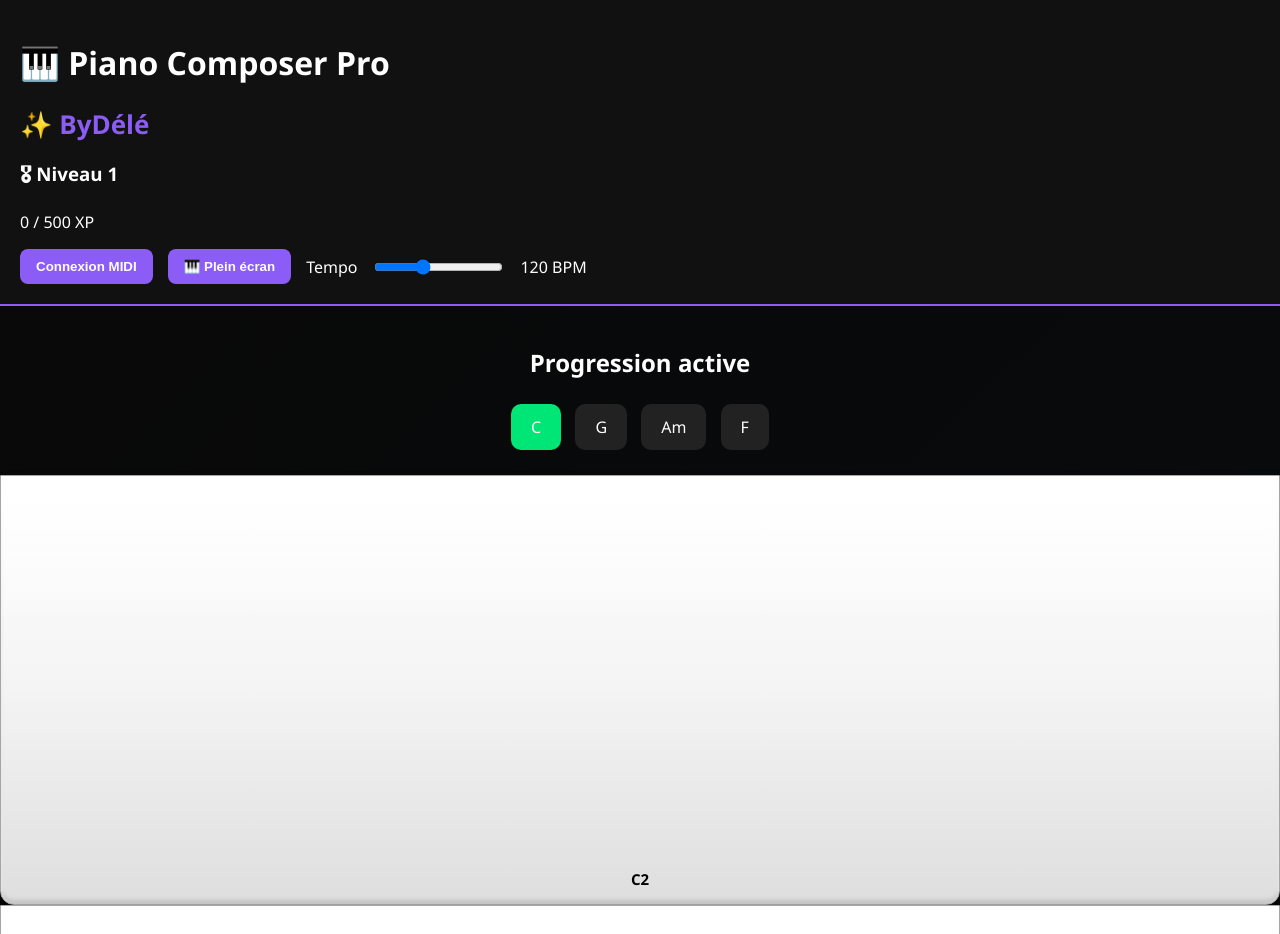
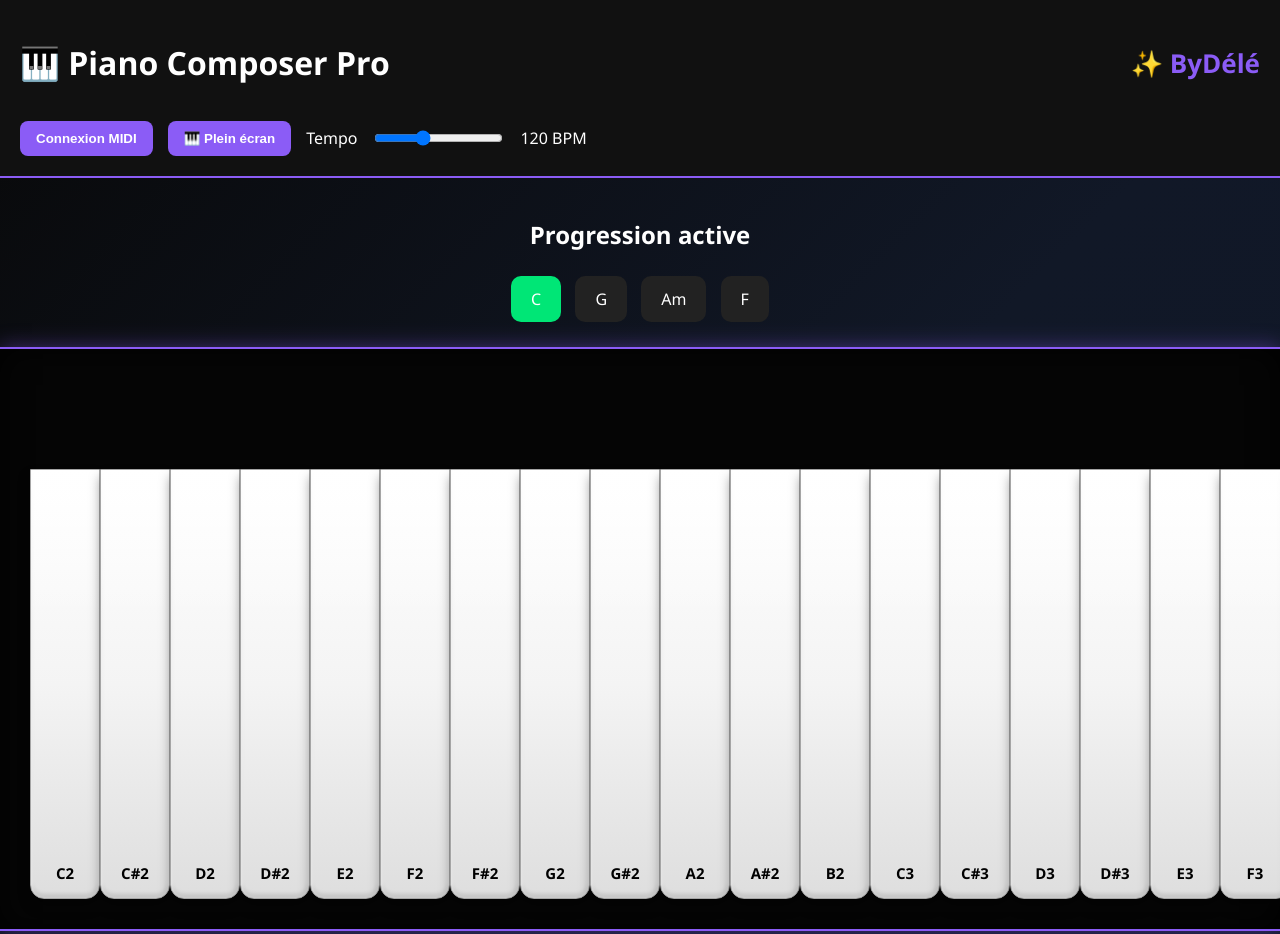
Before and after one commit to Kodjoo228/Keyboard26, a plain HTML site: page index.html in a window 1280 px wide. Shown: the top 934 px of the page. Drawn offline with Linux system fonts and the light colour scheme.

Commit message:
Update index.html

```diff
--- a/index.html
+++ b/index.html
@@ -1,47 +1,36 @@
 <!DOCTYPE html>
 <html lang="fr">
+
 <head>
-<meta charset="UTF-8">
-<meta name="viewport" content="width=device-width, initial-scale=1.0">
-<title>Piano Composer Pro</title>
 
-<link rel="stylesheet" href="styles.css">
+    <meta charset="UTF-8">
+
+    <meta
+        name="viewport"
+        content="width=device-width, initial-scale=1.0">
+
+    <title>
+        Piano Composer Pro ByDélé
+    </title>
+
+    <link
+        rel="stylesheet"
+        href="styles.css">
 
 </head>
+
 <body>
 
 <header>
 
-    <div class="topBar">
+    <div class="logoBar">
 
-        <div class="titleBlock">
+        <h1>
+            🎹 Piano Composer Pro
+        </h1>
 
-            <h1>🎹 Piano Composer Pro</h1>
-
-            <div class="signature">
-                ✨ ByDélé
-            </div>
-
-        </div>
-
-        <div class="playerStatus">
-
-            <h3 id="playerLevel">
-                🎖 Niveau 1
-            </h3>
-
-            <div class="headerXpBar">
-
-                <div id="headerXpFill"></div>
-
-            </div>
-
-            <p id="headerXpText">
-
-                0 / 500 XP
-
-            </p>
-
+        <div class="signature">
+            ✨ ByDélé
         </div>
 
     </div>
@@ -49,22 +38,15 @@
     <div class="controls">
 
         <button id="connectMidi">
-
             Connexion MIDI
-
-
         </button>
 
         <button onclick="toggleFullscreen()">
             🎹 Plein écran
         </button>
 
-
-
         <label>
-
             Tempo
-
         </label>
 
         <input
@@ -72,13 +54,10 @@
             id="tempo"
             min="20"
             max="300"
-            value="120"
-        >
+            value="120">
 
         <span id="tempoValue">
-
             120 BPM
-
         </span>
 
     </div>
@@ -86,54 +65,87 @@
 </header>
 
 <section class="lesson">
-    <h2>Progression active</h2>
+
+    <h2>
+        Progression active
+    </h2>
 
     <div id="progression">
-        <span class="chord active">C</span>
-        <span class="chord">G</span>
-        <span class="chord">Am</span>
-        <span class="chord">F</span>
+
+        <span class="chord active">
+            C
+        </span>
+
+        <span class="chord">
+            G
+        </span>
+
+        <span class="chord">
+            Am
+        </span>
+
+        <span class="chord">
+            F
+        </span>
+
     </div>
+
 </section>
 
-<div id="pianoWrapper">
+<section
+    class="keyboard"
+    id="keyboard">
 
-    <div id="keyboard"></div>
+</section>
 
-</div>
 <div id="midiStatus">
+
     Aucun périphérique MIDI connecté
+
 </div>
 
 <div id="infoPanel">
 
     <h2 id="currentNote">
+
         Note : -
+
     </h2>
 
     <h2 id="detectedChord">
+
         Accord : -
+
     </h2>
 
     <h2 id="suggestedScale">
+
         Gamme : -
+
     </h2>
 
     <h3 id="noteCounter">
+
         Notes jouées : 0
+
     </h3>
 
 </div>
 
 <div id="history">
 
-    <h2>Historique</h2>
+    <h2>
+        Historique
+    </h2>
 
-    <ul id="historyList"></ul>
+    <ul id="historyList">
+
+    </ul>
 
 </div>
 
 <script src="app.js"></script>
 
 </body>
+
 </html>
```
